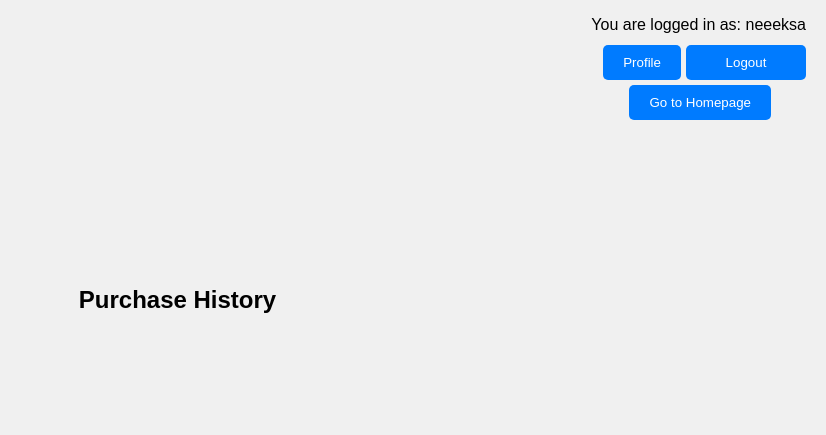
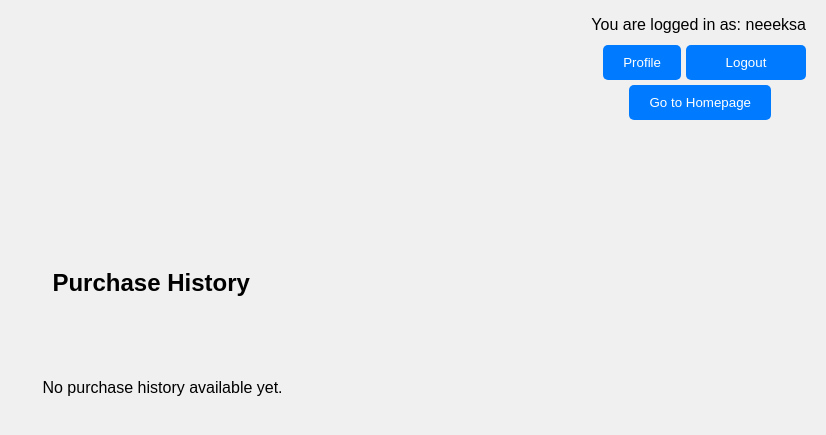
Before and after one commit to neeeksa/Tech-Site, a Django app: page /purchase_history/ in a window 1280 px wide. Shown: the top 435 px of the page, without its empty margins (454-1280 px from the left). Run offline with Django 5.2, Linux system fonts and the light colour scheme; a user stored in the database is signed in; data comes from the database, SQL or seed files in the repository; both versions use the stored data as it was after the commit.

Commit message:
Ðmb finish

```diff
--- a/tech/main/forms.py
+++ b/tech/main/forms.py
@@ -27,7 +27,7 @@
 class IngredientForm(forms.ModelForm):
     class Meta:
         model = Ingredient
-        fields = ['name', 'quantity', 'price']
+        fields = ['name', 'quantity', 'unit_price']
 
 
 class MenuItemForm(forms.ModelForm):
--- a/tech/main/static/main/css/styles.css
+++ b/tech/main/static/main/css/styles.css
@@ -78,6 +78,7 @@
 }
 
 .logout-button{
+    position: absolute;
     display: inline-block;
     padding: 10px 20px;
     background-color: #007bff;
@@ -86,7 +87,6 @@
     border: none;
     border-radius: 5px;
     cursor: pointer;
-    position: fixed; /* Позиционируем кнопку фиксированно */
     top: 45px; /* Отступ сверху */
     right: 0px; /* Отступ справа */
     width: 120px !important; /* Фиксированная ширина кнопки */
@@ -189,3 +189,7 @@
     margin-bottom: -25px;
     margin-left: 45px;
 }
+
+.no-purchase{
+    margin-left: 45px;
+}
--- a/tech/main/templates/main/inventory.html
+++ b/tech/main/templates/main/inventory.html
@@ -28,7 +28,7 @@
                 <tr>
                     <td>{{ ingredient.name }}</td>
                     <td>{{ ingredient.quantity }}</td>
-                    <td>${{ ingredient.price }}</td>
+                    <td>${{ ingredient.unit_price }}</td>
                     <td>
                         <a href="{% url 'confirm_delete_ingredient_item' ingredient.id %}">Delete</a> |
                         <a href="{% url 'edit_ingredient' ingredient.id %}">Edit</a>
--- a/tech/main/templates/main/purchase_history.html
+++ b/tech/main/templates/main/purchase_history.html
@@ -16,7 +16,8 @@
         {% csrf_token %}
         <button type="submit" class="logout-button">Logout</button>
     </form><br>
-<ul class="purchase-history"> <!-- Добавлен класс purchase-history -->
+    <ul class="purchase-history">
+        {% if purchase_history %}
             {% for purchase in purchase_history %}
                 <li>
                     <p>Purchase Date: {{ purchase.purchase_date }}</p>
@@ -30,8 +31,11 @@
                 </li>
             {% endfor %}
         {% else %}
+            <p class="no-purchase">No purchase history available yet.</p>
+        {% endif %}
+    </ul>
+{% else %}
     <p>You are not logged in.</p>
     <a href="{% url 'login' %}">Login</a> | <a href="{% url 'signup' %}">Sign Up</a>
 {% endif %}
-</ul>
 {% endblock %}
--- a/tech/main/views.py
+++ b/tech/main/views.py
@@ -86,15 +86,16 @@
         if form.is_valid():
             name = form.cleaned_data['name']
             quantity = form.cleaned_data['quantity']
-            price = form.cleaned_data['unit_price']
+            unit_price = form.cleaned_data['unit_price']
 
             # Пытаемся найти ингредиент с таким же именем
-            ingredient, created = Ingredient.objects.get_or_create(name=name, defaults={'quantity': quantity, 'price': price})
+            ingredient, created = Ingredient.objects.get_or_create(name=name, defaults={'quantity': quantity,
+                                                                                        'unit_price': unit_price})
 
             if not created:
                 # Если ингредиент с таким именем уже существует, обновляем его количество и цену
                 ingredient.quantity += quantity
-                ingredient.price = price
+                ingredient.unit_price = unit_price
                 ingredient.save()
 
             # Перенаправляем пользователя на страницу инвентаря после добавления/обновления ингредиента
@@ -137,7 +138,7 @@
         if form.is_valid():
             purchase_instance = form.save(commit=False)
             purchase_instance.user = request.user
-            purchase_instance.total_price = purchase_instance.ingredient.price * purchase_instance.quantity
+            purchase_instance.total_price = purchase_instance.ingredient.unit_price * purchase_instance.quantity
             purchase_instance.purchase_date = timezone.now()
 
             if purchase_instance.ingredient.quantity < purchase_instance.quantity:
```
Also changed, not shown: tech/db.sqlite3. Lines whose indentation alone changed are shown as unchanged.
